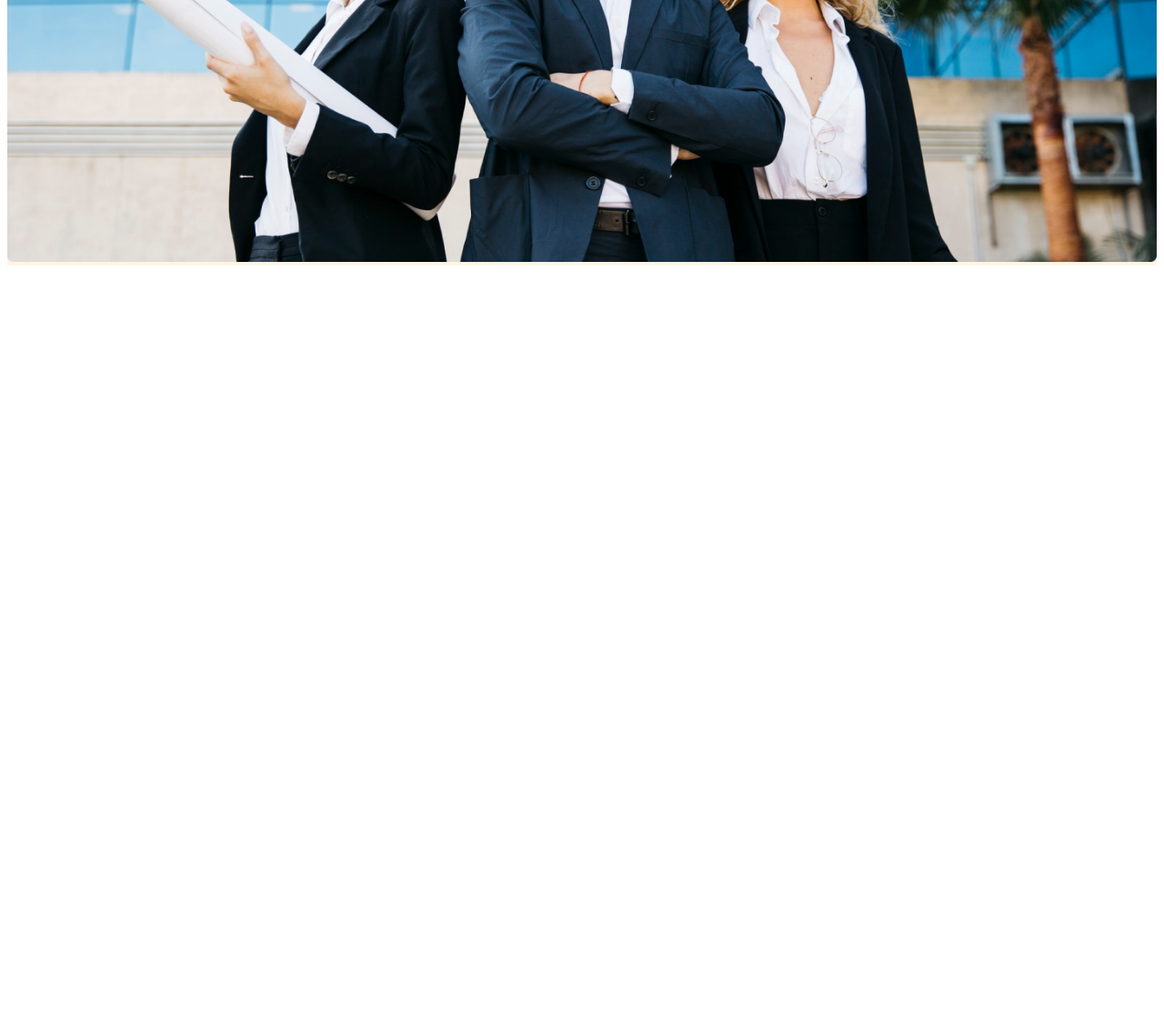
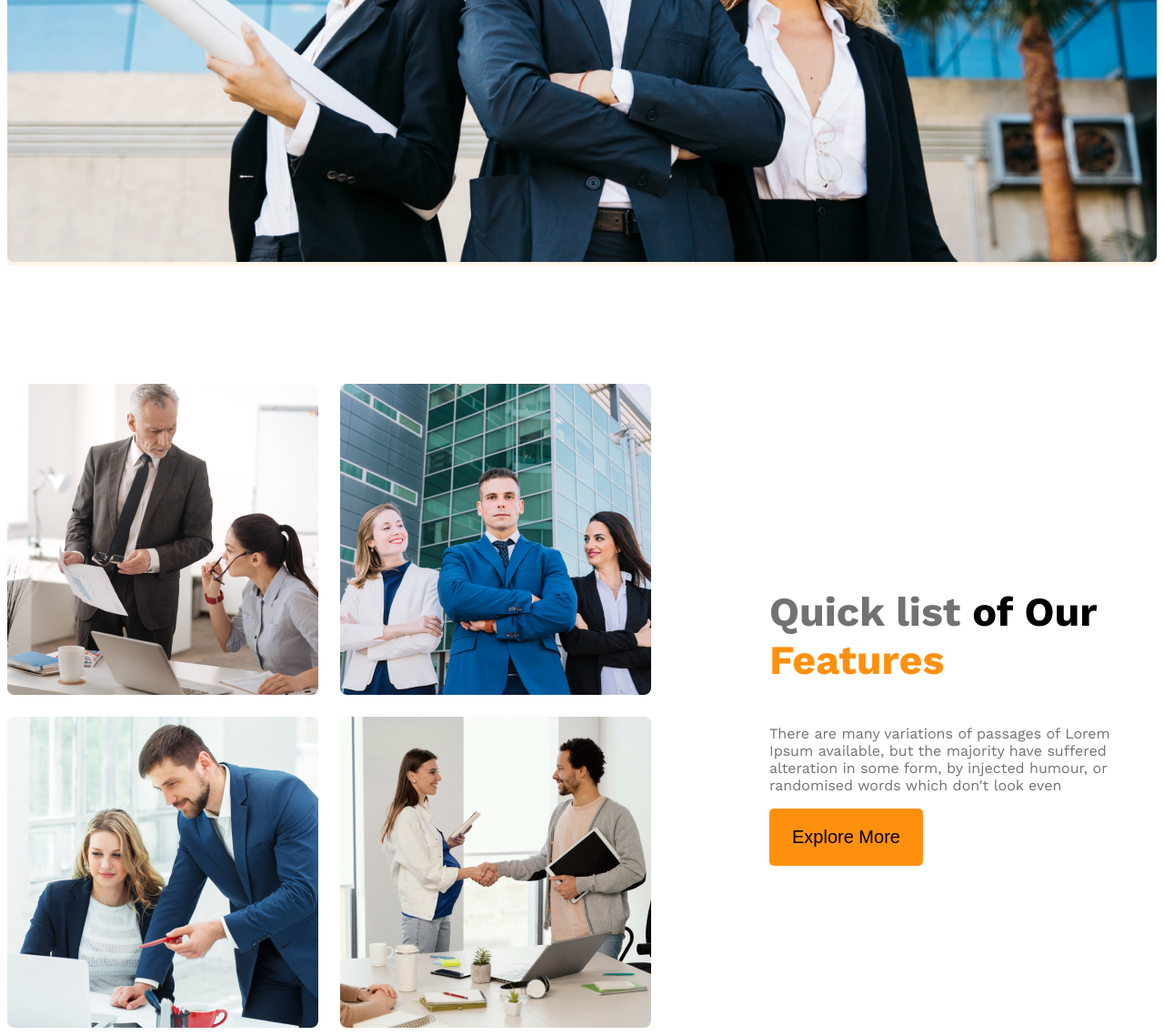
Before and after one commit to Arif-Billah/g3-architects-website, a plain HTML site: page index.html in a window 1280 px wide. Shown: the part 735-1873 px from the top of the page at 91% size. Before the commit the page ends 1035 px from the top, so only its background shows below. Drawn offline with nearby package versions, Linux system fonts and the light colour scheme.

Commit message:
team section with flex and grid and responsive

```diff
--- a/index.html
+++ b/index.html
@@ -32,6 +32,21 @@
 
     </header>
     <main>
+        <section class="teams display-flex">
+            <div class="team-image-container">
+                <img src="images/team1.png" alt="">
+                <img src="images/team2.png" alt="">
+                <img src="images/team3.png" alt="">
+                <img src="images/team4.png" alt="">
+            </div>
+            <div class="our-features">
+                <h3 class="features-title"><span id="quick-list" class="text-light-gray">Quick list </span><span>of Our</span><span class="text-primary"> Features</span></h3>
+                <p class="features-description text-light-gray">There are many variations of passages of Lorem Ipsum available, but the majority have suffered alteration in some form, by injected humour, or randomised words which don't look even</p>
+                <button class="btn-primary">Explore More</button>
+            </div>
+
+
+        </section>
 
     </main>
     <footer>
--- a/styles/architect.css
+++ b/styles/architect.css
@@ -23,6 +23,17 @@
   font-weight: 600px;
   border-radius: 5px;
   border: none;
+}
+main{
+  max-width: 1440px;
+  margin: 0 auto;
+}
+main>section{
+  margin-top: 130px;
+}
+
+.text-primary{
+  color: #FF900E;
 }
 
 /* dark-2 */
@@ -51,7 +62,7 @@
   font-weight: 500px;
 }
 
-.navbar, banner{
+.navbar, .banner{
   max-width: 1440px;
   margin: 0 auto;
 }
@@ -59,11 +70,13 @@
   font-weight: 700px;
   font-size:3rem;
 }
+
 /* banner related styles */
+
 .banner-content{
   max-width: 850px;
+  margin: 0 auto;
   text-align: center;
-  margin:0 auto;
   margin-bottom: 50px;
 }
 .banner-title{
@@ -74,8 +87,56 @@
   width: 100%;
 }
 
+
+/* team and feature related styles */
+
+.teams{
+  align-items: center;
+}
+.team-image-container{
+  display: grid;
+  grid-template-columns: repeat(2,1fr);
+  gap:24px;
+}
+
+.our-features{
+  max-width: 530px;
+  margin-left: 130px;
+
+}
+
+.features-title{
+  font-size: 2.8rem;
+  font-weight: 700px;
+}
+#quick-list{
+  font-weight: 500px;
+}
+
 @media screen and (max-width:576px) {
-  .navbar,.nav-links{
+  .navbar,
+  .nav-links,
+  .features,
+  .teams{
+      flex-direction: column;
+  }
+  .our-features{
+    margin-left: 20px;
+  }
+  .team-image-container{
+
+    grid-template-columns: repeat(1,1fr);
+
+  }
+
+}
+
+/* medium size device */
+@media screen and (min-width: 576px) and (max-width: 992px) {
+  .teams{
     flex-direction: column;
-  }
 }
+.our-features{
+    margin: 50px auto;
+}
+}
```
